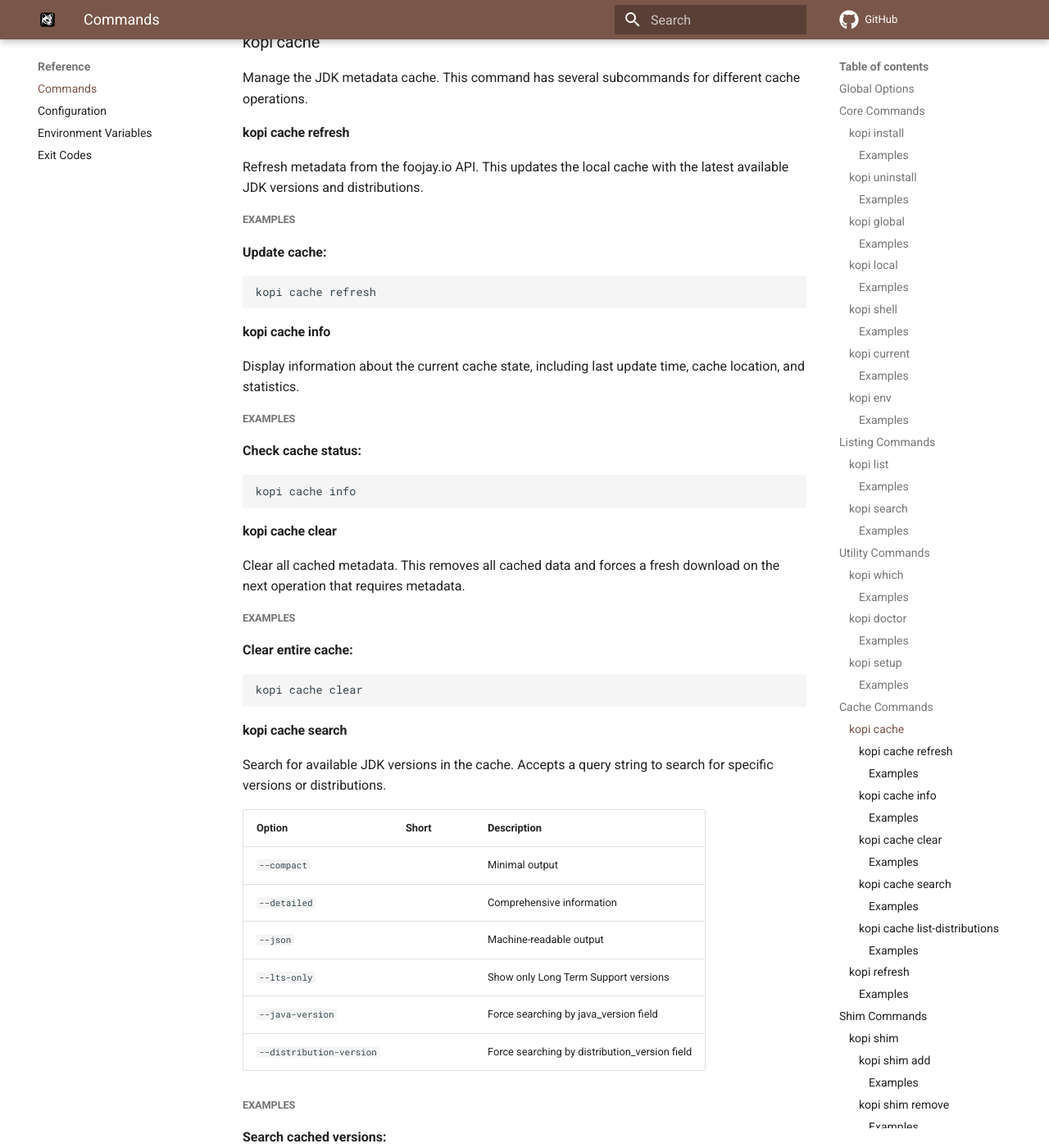
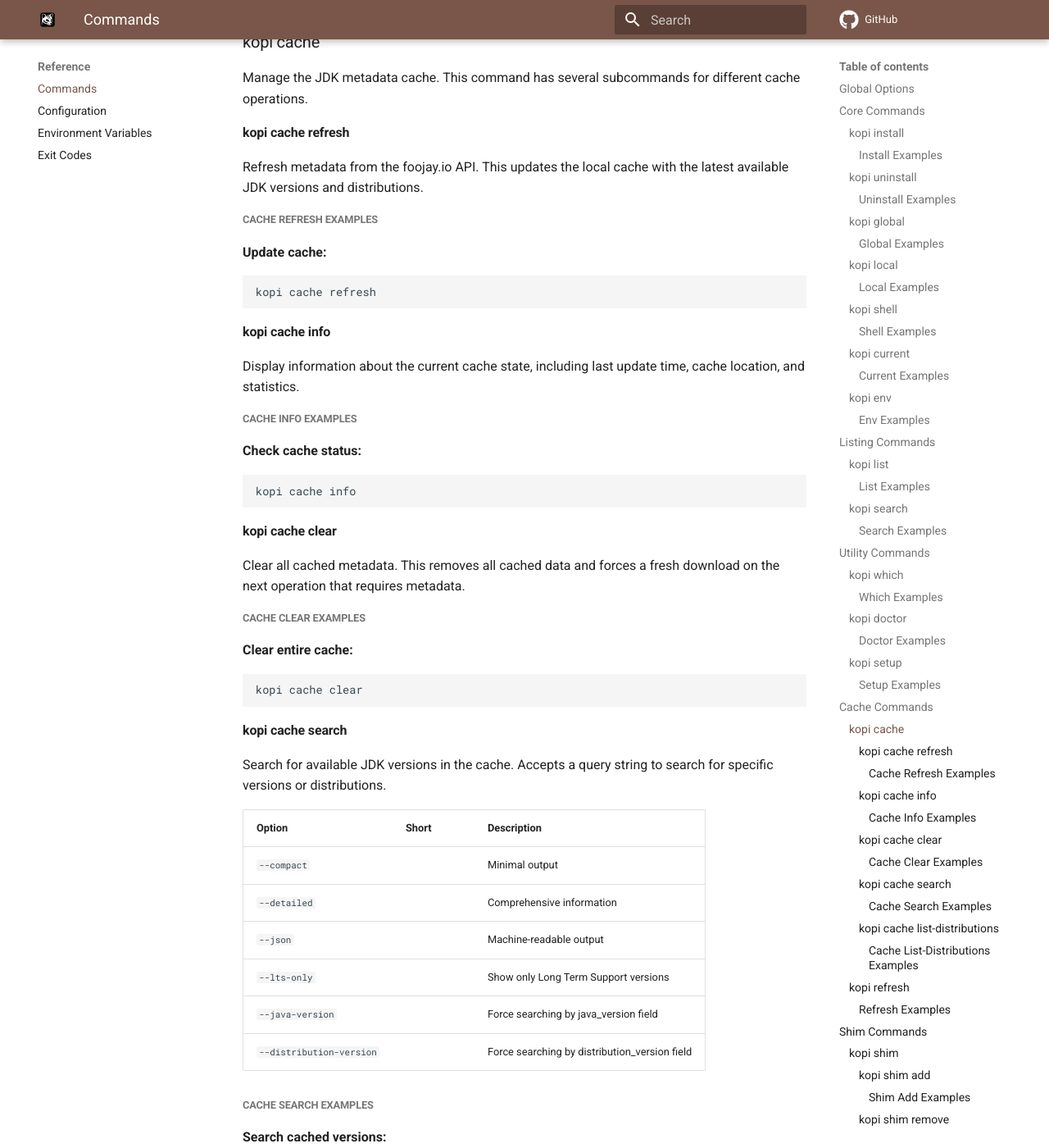
Before and after one commit to kopi-vm/kopi-vm.github.io, an MkDocs documentation site: the page built from docs/reference/commands.md, in a window 1280 px wide and 1400 px high, scrolled down 9910 px. Shown: the whole window at 82% size. Built offline with MkDocs 1.6.1 and Material for MkDocs 9.7.7, drawn with Linux system fonts in a browser that asks for light colours; comment, search, counter and statistics services are not loaded; some of the changed text lies outside the part shown.

```diff
--- a/docs/reference/commands.md
+++ b/docs/reference/commands.md
@@ -27,7 +27,7 @@ Install a JDK version. The install command accepts a version specification such
 
 The command has an alias "i" for convenience.
 
-#### Examples
+#### Install Examples
 
 **Install latest JDK 21:**
 
@@ -78,7 +78,7 @@ Remove an installed JDK. Optionally specify a version to uninstall, or use witho
 
 The command has aliases "u" and "remove" for convenience.
 
-#### Examples
+#### Uninstall Examples
 
 **Uninstall specific version:**
 
@@ -116,7 +116,7 @@ Set the global default JDK version that will be used system-wide. Pass a version
 
 The command has aliases "g" and "default" for convenience.
 
-#### Examples
+#### Global Examples
 
 **Set JDK 21 as global default:**
 
@@ -142,7 +142,7 @@ Set the JDK version for the current project by creating a .kopi-version file in
 
 The command has aliases "l" and "pin" for convenience.
 
-#### Examples
+#### Local Examples
 
 **Set project to use JDK 21:**
 
@@ -172,7 +172,7 @@ Set the JDK version for the current shell session only. This temporary override
 
 The command has an alias "use" for convenience.
 
-#### Examples
+#### Shell Examples
 
 **Temporarily use JDK 17:**
 
@@ -201,7 +201,7 @@ Display the currently active JDK version and its source (shell, local, global, o
 | `--quiet` | `-q`  | Show only the version number      |
 | `--json`  |       | Output information in JSON format |
 
-#### Examples
+#### Current Examples
 
 **Check current JDK:**
 
@@ -237,7 +237,7 @@ Usage varies by shell:
 - For Fish, pipe the output to source
 - For PowerShell, pipe the output to Invoke-Expression
 
-#### Examples
+#### Env Examples
 
 **Set environment for current JDK (Bash/Zsh):**
 
@@ -271,7 +271,7 @@ List all installed JDK versions. Shows the distribution, version, and installati
 
 The command has an alias "ls" for convenience.
 
-#### Examples
+#### List Examples
 
 **List all installed JDKs:**
 
@@ -298,7 +298,7 @@ Search for available JDK versions in the metadata cache. This is a hidden alias
 
 The command has a visible alias "s" and hidden aliases "ls-remote" and "list-remote" for convenience.
 
-#### Examples
+#### Search Examples
 
 **Search for JDK 21 versions:**
 
@@ -344,7 +344,7 @@ Show the installation path for a JDK version. Without arguments, shows the path
 
 The command has an alias "w" for convenience.
 
-#### Examples
+#### Which Examples
 
 **Find current JDK path:**
 
@@ -394,7 +394,7 @@ Available check categories:
 - **network**: Tests API connectivity, DNS resolution, proxy configuration, and TLS verification
 - **cache**: Inspects cache files, permissions, format validity, staleness, and size
 
-#### Examples
+#### Doctor Examples
 
 **Run full diagnostic:**
 
@@ -425,7 +425,7 @@ Perform initial setup and configuration of Kopi. This command creates necessary
 | --------- | ----- | ----------------------------------------- |
 | `--force` | `-f`  | Recreate shims even if they already exist |
 
-#### Examples
+#### Setup Examples
 
 **Initial Kopi setup:**
 
@@ -449,7 +449,7 @@ Manage the JDK metadata cache. This command has several subcommands for differen
 
 Refresh metadata from the foojay.io API. This updates the local cache with the latest available JDK versions and distributions.
 
-##### Examples
+##### Cache Refresh Examples
 
 **Update cache:**
 
@@ -461,7 +461,7 @@ kopi cache refresh
 
 Display information about the current cache state, including last update time, cache location, and statistics.
 
-##### Examples
+##### Cache Info Examples
 
 **Check cache status:**
 
@@ -473,7 +473,7 @@ kopi cache info
 
 Clear all cached metadata. This removes all cached data and forces a fresh download on the next operation that requires metadata.
 
-##### Examples
+##### Cache Clear Examples
 
 **Clear entire cache:**
 
@@ -494,7 +494,7 @@ Search for available JDK versions in the cache. Accepts a query string to search
 | `--java-version`         |       | Force searching by java_version field         |
 | `--distribution-version` |       | Force searching by distribution_version field |
 
-##### Examples
+##### Cache Search Examples
 
 **Search cached versions:**
 
@@ -518,7 +518,7 @@ kopi cache search --distribution-version 17.0.9+9
 
 List all available distributions in the cache, showing which vendors and versions are available for installation.
 
-##### Examples
+##### Cache List-Distributions Examples
 
 **List all distributions:**
 
@@ -532,7 +532,7 @@ Hidden command that serves as an alias for cache refresh. Refreshes the JDK meta
 
 The command has a visible alias "r" for convenience.
 
-#### Examples
+#### Refresh Examples
 
 **Quick cache refresh:**
 
@@ -560,7 +560,7 @@ Add a shim for a specific JDK tool. Pass the tool name (such as "java", "javac",
 | --------- | ----- | ------------------------------------------ |
 | `--force` | `-f`  | Force creation even if shim already exists |
 
-##### Examples
+##### Shim Add Examples
 
 **Add java shim:**
 
@@ -584,7 +584,7 @@ kopi shim add --force jar
 
 Remove a shim for a specific JDK tool. Pass the tool name to remove its shim.
 
-##### Examples
+##### Shim Remove Examples
 
 **Remove javadoc shim:**
 
@@ -607,7 +607,7 @@ List all installed shims.
 | `--available`           |       | Show available tools that could have shims created |
 | `--distribution <DIST>` | `-d`  | Filter by distribution                             |
 
-##### Examples
+##### Shim List Examples
 
 **List installed shims:**
 
@@ -635,7 +635,7 @@ Verify and repair shims. Checks that all shims are properly installed and functi
 | ------- | ----- | ------------------------------------- |
 | `--fix` |       | Automatically repair any issues found |
 
-##### Examples
+##### Shim Verify Examples
 
 **Check shim integrity:**
 
```
Also changed, not shown: docs/index.md (+10 -19 lines).
